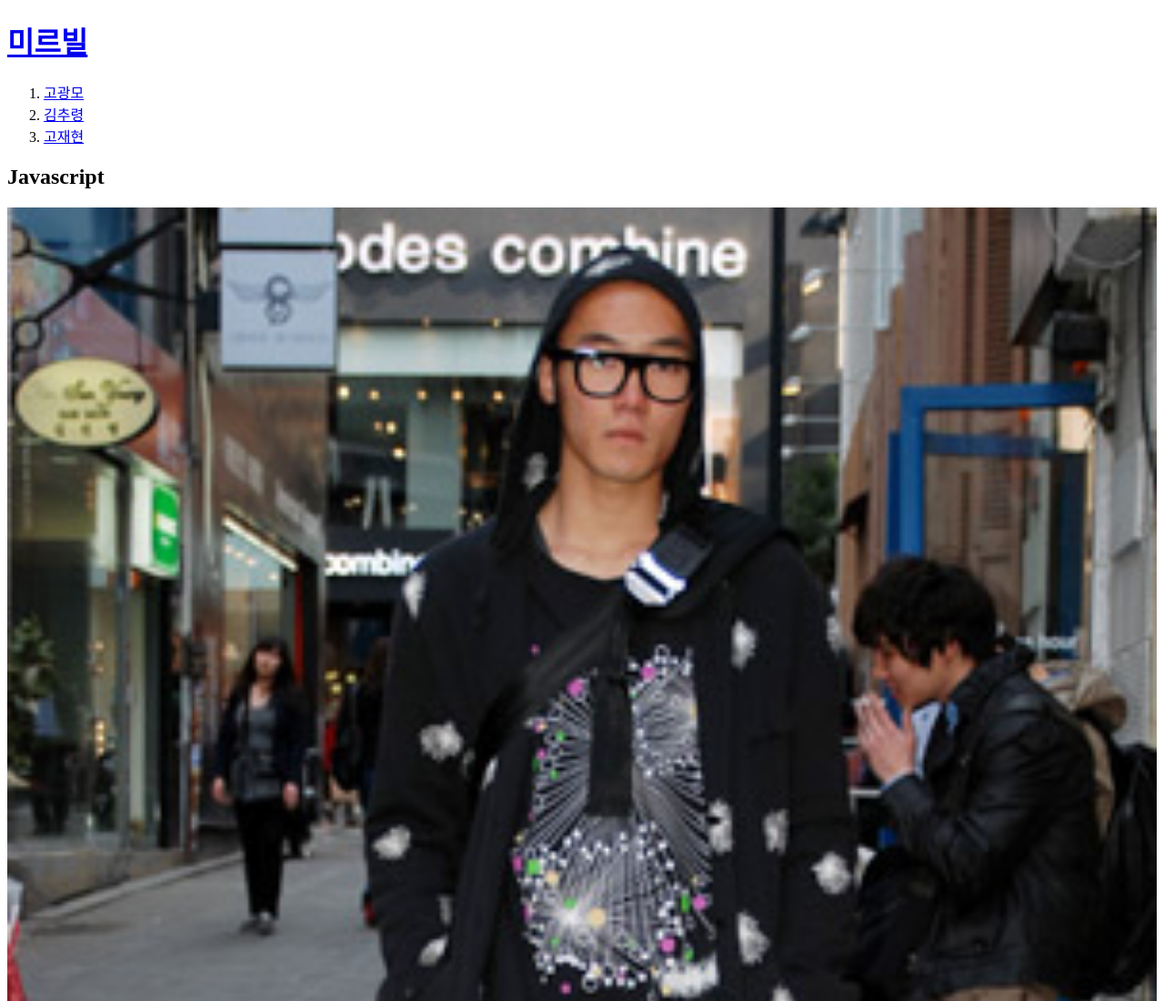
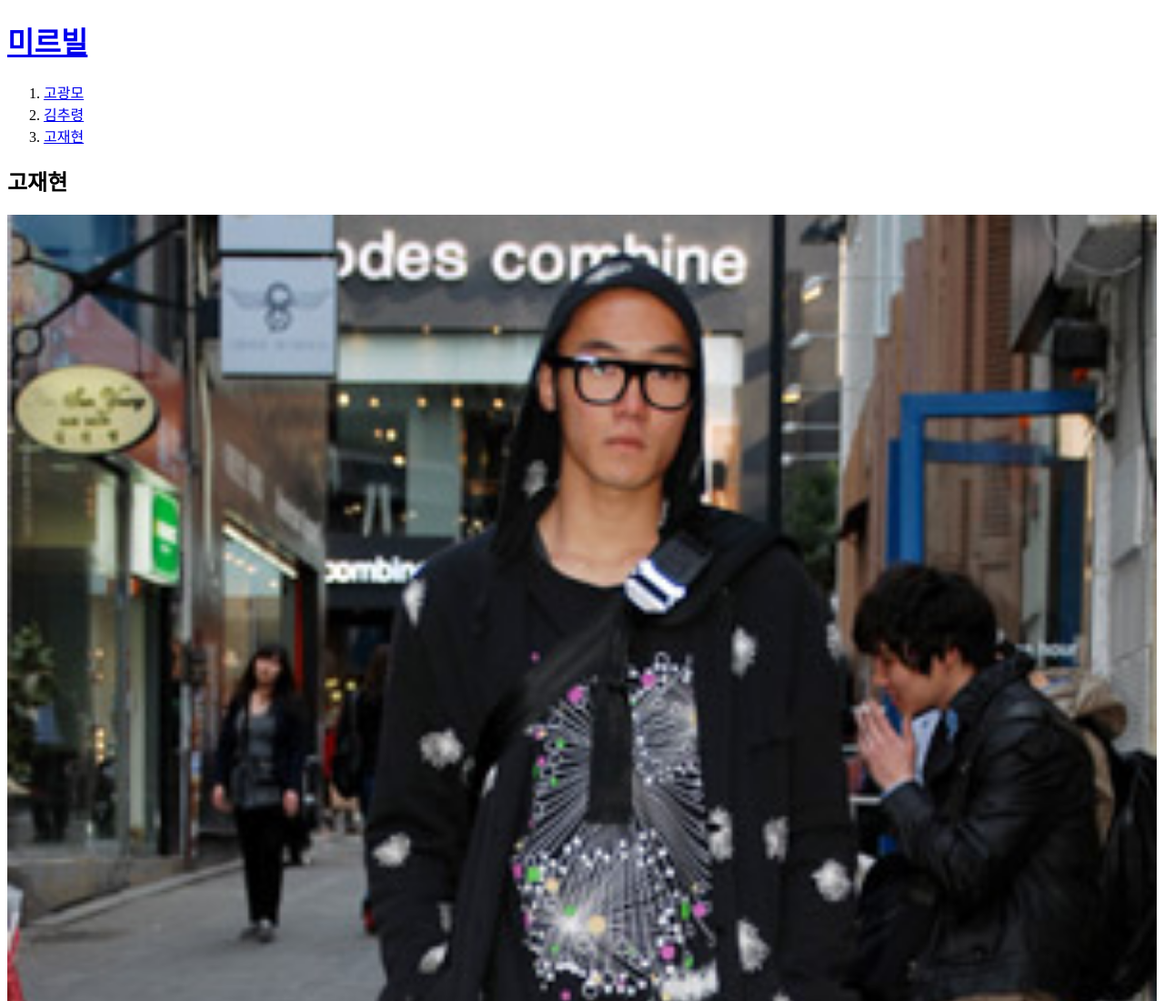
Before and after one commit to pre25jayko/web1, a plain HTML site: page 3.html in a window 1280 px wide. Shown: the top 1100 px of the page at 91% size. Drawn offline with Linux system fonts and the light colour scheme.

Commit message:
fourth
재현 이름수정

```diff
--- a/3.html
+++ b/3.html
@@ -11,7 +11,7 @@
       <li><a href="2.html">김추령</a></li>
       <li><a href="3.html">고재현</a></li>
     </ol>
-    <h2>Javascript</h2>
+    <h2>고재현</h2>
     <img src="고재현.jpg" width="100%">
     <p><a href="https://search.naver.com/search.naver?sm=tab_hty.top&where=nexearch&query=경기도+양주시+장흥면+석현리+206-9&oquery=미르빌+206-9&tqi=T0cF8wpySoCssbTk5dRssssssMd-472119"target="_blank" title="집주소">
     미르빌 오른쪽 첫번째 집</a>의 유일한 자녀이며 그냥 백수이다.</p>
```
